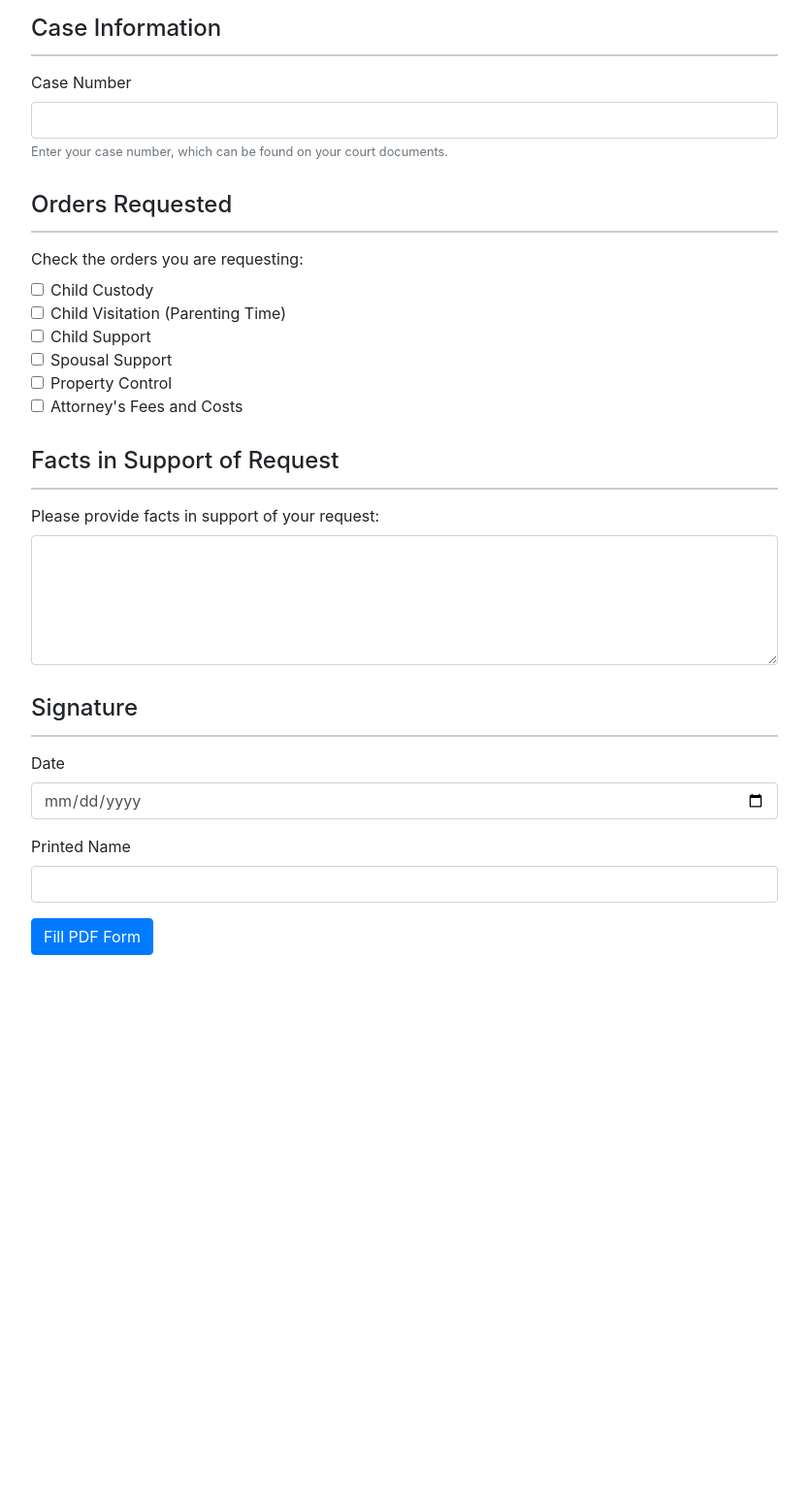
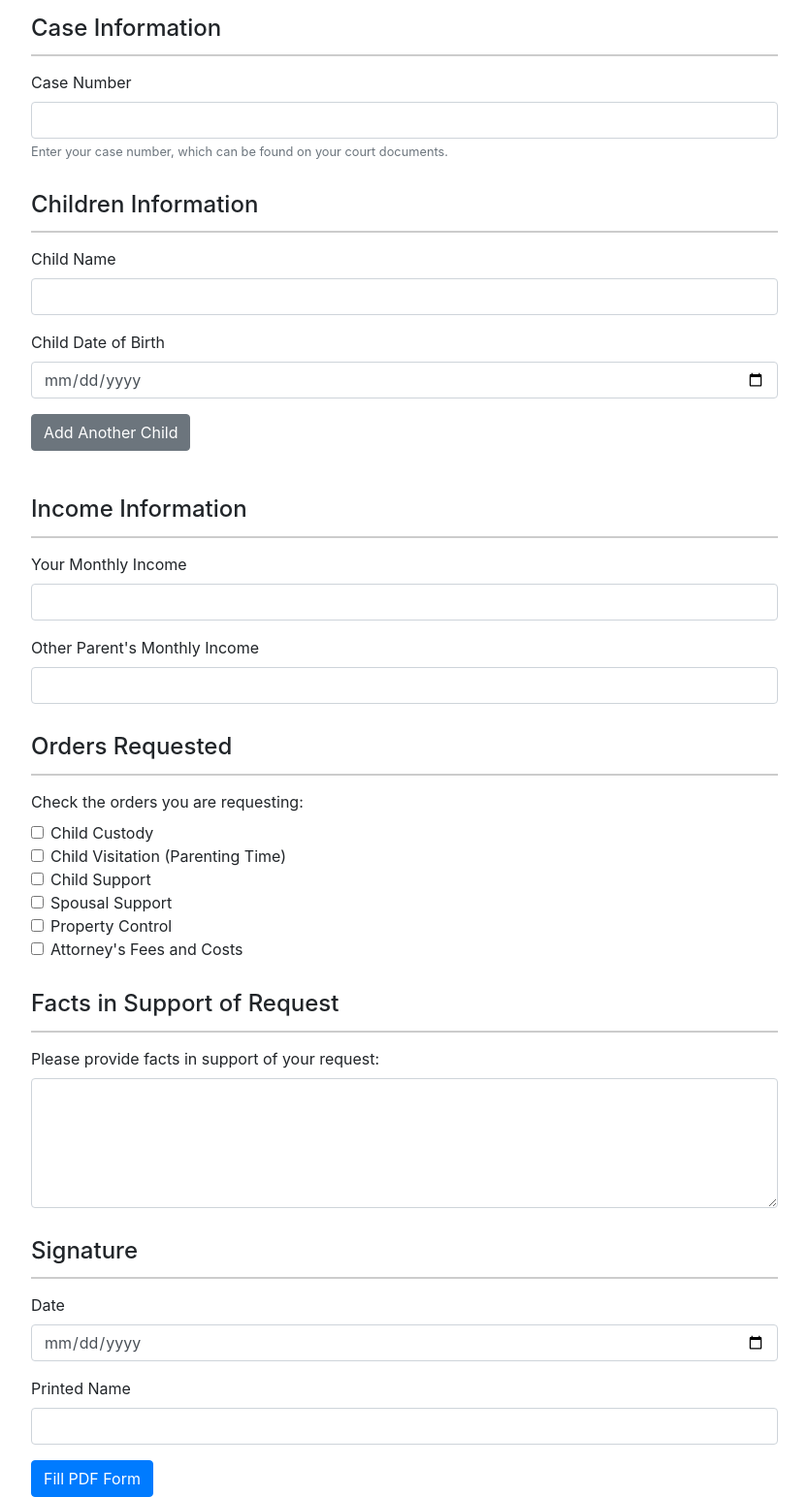
Before and after one commit to RichardAragon/FL300FormFiller, a Flask app: page / in a window 1280 px wide. Shown: the part 1759-3303 px from the top of the page at 97% size, without its empty margins (223-1056 px from the left). Before the commit the page ends 2744 px from the top, so only its background shows below. Run offline with Flask 3, Linux system fonts and the light colour scheme; some libraries are stand-ins or nearby versions.

Commit message:
Update form.html

```diff
--- a/templates/form.html
+++ b/templates/form.html
@@ -137,6 +137,35 @@
                 <small class="form-text text-muted">Enter your case number, which can be found on your court documents.</small>
             </div>
 
+            <!-- Children Information -->
+            <div class="section-header">
+                <h4>Children Information</h4>
+            </div>
+            <div id="childrenInfoSection">
+                <div class="form-group">
+                    <label for="childName1">Child Name</label>
+                    <input type="text" class="form-control" id="childName1" name="childName[]" required>
+                </div>
+                <div class="form-group">
+                    <label for="childDOB1">Child Date of Birth</label>
+                    <input type="date" class="form-control" id="childDOB1" name="childDOB[]" required>
+                </div>
+            </div>
+            <button type="button" class="btn btn-secondary mb-3" id="addChildButton">Add Another Child</button>
+
+            <!-- Income Information -->
+            <div class="section-header">
+                <h4>Income Information</h4>
+            </div>
+            <div class="form-group">
+                <label for="monthlyIncome">Your Monthly Income</label>
+                <input type="number" class="form-control" id="monthlyIncome" name="monthlyIncome" required>
+            </div>
+            <div class="form-group">
+                <label for="otherParentMonthlyIncome">Other Parent's Monthly Income</label>
+                <input type="number" class="form-control" id="otherParentMonthlyIncome" name="otherParentMonthlyIncome" required>
+            </div>
+
             <!-- Orders Requested -->
             <div class="section-header" id="ordersRequestedSection">
                 <h4>Orders Requested</h4>
@@ -265,6 +294,25 @@
 
         caseTypeSelect.addEventListener('change', updateFieldVisibility);
 
+        // Add new child fields
+        const addChildButton = document.getElementById('addChildButton');
+        addChildButton.addEventListener('click', function () {
+            const childrenInfoSection = document.getElementById('childrenInfoSection');
+            const childIndex = childrenInfoSection.querySelectorAll('.form-group').length / 2 + 1;
+
+            const newChildNameDiv = document.createElement('div');
+            newChildNameDiv.classList.add('form-group');
+            newChildNameDiv.innerHTML = `<label for="childName${childIndex}">Child Name</label>
+                                         <input type="text" class="form-control" id="childName${childIndex}" name="childName[]" required>`;
+            childrenInfoSection.appendChild(newChildNameDiv);
+
+            const newChildDOBDiv = document.createElement('div');
+            newChildDOBDiv.classList.add('form-group');
+            newChildDOBDiv.innerHTML = `<label for="childDOB${childIndex}">Child Date of Birth</label>
+                                         <input type="date" class="form-control" id="childDOB${childIndex}" name="childDOB[]" required>`;
+            childrenInfoSection.appendChild(newChildDOBDiv);
+        });
+
         // Show required sections to complete after submission
         const fl300Form = document.getElementById('fl300Form');
         fl300Form.addEventListener('submit', function (e) {
```
